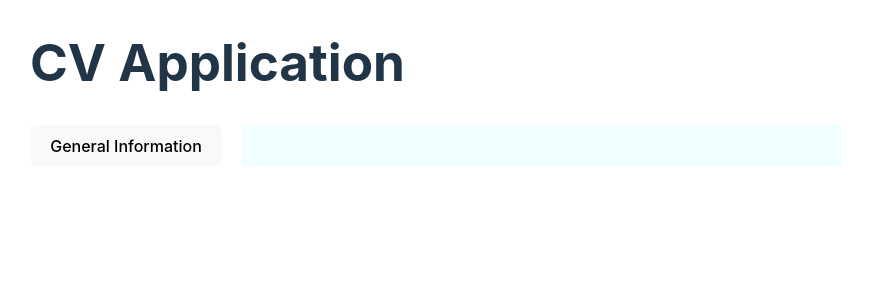
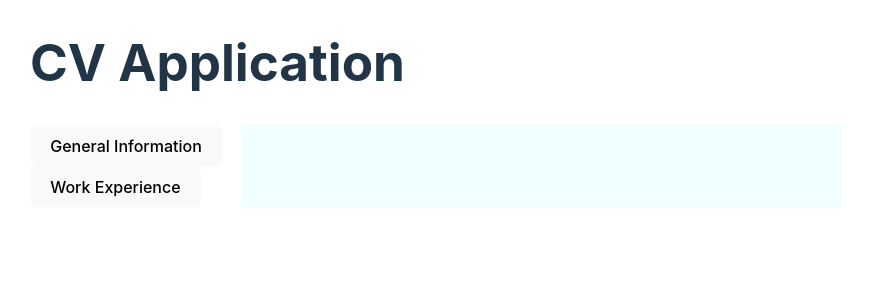
Before and after one commit to AnyueWang/odin_CV_application, a React (Vite) app in the folder cv_app/: page / in a window 1280 px wide. Shown: the top 300 px of the page, without its empty margins (204-1077 px from the left). Built offline with nearby package versions, Linux system fonts and the light colour scheme.

Commit message:
add: one job title in work experience to edit and display

```diff
--- a/cv_app/package.json
+++ b/cv_app/package.json
@@ -6,12 +6,13 @@
   "scripts": {
     "dev": "vite",
     "build": "vite build",
-    "lint": "eslint . --ext js,jsx --report-unused-disable-directives --max-warnings 0",
+    "lint": "eslint . --ext js,jsx --report-unused-disable-directives --max-warnings 0 --fix",
     "preview": "vite preview"
   },
   "dependencies": {
     "react": "^18.3.1",
-    "react-dom": "^18.3.1"
+    "react-dom": "^18.3.1",
+    "uuid": "^10.0.0"
   },
   "devDependencies": {
     "@types/react": "^18.3.3",
--- a/cv_app/src/App.jsx
+++ b/cv_app/src/App.jsx
@@ -2,6 +2,7 @@ import { useState } from 'react'
 import './App.css'
 import EditPage from './components/EditPage'
 import DisplayPage from './components/DisplayPage'
+import { v4 as uuidv4 } from 'uuid'
 
 function App() {
   const initialGeneralInfo = {
@@ -9,15 +10,23 @@ function App() {
     lastName: '',
     title: '',
   }
+  const initialWorkInfo = [{
+    id: uuidv4(),
+    jobTitle: '',
+  }]
 
   const [generalInfo, setGeneralInfo] = useState(initialGeneralInfo)
+  const [workInfo, setWorkInfo] = useState(initialWorkInfo)
 
   return (
     <>
       <h1>CV Application</h1>
       <div className='container'>
-        <EditPage generalInfo={generalInfo} setGeneralInfo={setGeneralInfo} />
-        <DisplayPage generalInfo={generalInfo} />
+        <EditPage
+          generalInfo={generalInfo} setGeneralInfo={setGeneralInfo}
+          workInfo={workInfo} setWorkInfo={setWorkInfo}
+        />
+        <DisplayPage generalInfo={generalInfo} workInfo={workInfo} />
       </div>
     </>
   )
--- a/cv_app/src/components/DisplayPage.jsx
+++ b/cv_app/src/components/DisplayPage.jsx
@@ -1,8 +1,17 @@
-const DisplayPage = ({generalInfo}) => {
+const DisplayPage = ({ generalInfo, workInfo }) => {
   return (
     <div className="display-page">
-      <p>{generalInfo.firstName + ' ' +generalInfo.lastName}</p>
+      <p>{generalInfo.firstName + ' ' + generalInfo.lastName}</p>
       <p>{generalInfo.title}</p>
+      {
+        workInfo.map(each => {
+          return (
+            <div key={each.id}>
+              <p>{each.jobTitle}</p>
+            </div>
+          )
+        })
+      }
     </div>
   )
 }
--- a/cv_app/src/components/EditPage.jsx
+++ b/cv_app/src/components/EditPage.jsx
@@ -1,9 +1,13 @@
 import { useState } from 'react'
 import GeneralInfo from './GeneralInfo'
+import WorkInfo from './WorkInfo'
 import ExpandBtn from './ExpandBtn'
 
-const EditPage = ({ generalInfo, setGeneralInfo }) => {
-  const infos = ['General Information']
+const EditPage = ({ generalInfo, setGeneralInfo, workInfo, setWorkInfo }) => {
+  const infos = [
+    'General Information',
+    'Work Experience',
+  ]
   const [expandInfo, setExpandInfo] = useState(null)
   const toggleExpand = (infoIdx) => {
     expandInfo === infoIdx
@@ -15,7 +19,9 @@ const EditPage = ({ generalInfo, setGeneralInfo }) => {
       <ExpandBtn isExpand={expandInfo===0} handleClick={()=>toggleExpand(0)} btnTag={infos[0]}>
         <GeneralInfo info={generalInfo} setInfo={setGeneralInfo} />
       </ExpandBtn>
-      {/* <WorkInfo /> */}
+      <ExpandBtn isExpand={expandInfo===1} handleClick={()=>toggleExpand(1)} btnTag={infos[1]}>
+        <WorkInfo info={workInfo} setInfo={setWorkInfo} />
+      </ExpandBtn>
     </div>
   )
 }
--- a/cv_app/src/components/WorkInfo.jsx
+++ b/cv_app/src/components/WorkInfo.jsx
@@ -1,5 +1,28 @@
-const WorkInfo = () => {
+const WorkInfo = ({ info, setInfo }) => {
+  return (
+    <form className="info-form">
+      {
+        info.map(eachExp => {
+          return (
+            <div key={eachExp.id}>
+              <label htmlFor={'job-title-' + eachExp.id}>Job title:</label>
+              <input
+                type="text"
+                id={'job-title-' + eachExp.id}
+                value={eachExp.jobTitle}
+                onChange={(e) => {
+                  const otherExps = info.filter(each => each.id !== eachExp.id)
+                  eachExp.jobTitle = e.target.value
+                  setInfo([...otherExps, eachExp])
+                }}
+              />
+            </div>
+          )
+        })
+      }
 
+    </form>
+  )
 }
 
 export default WorkInfo
```
Also changed, not shown: 1 other file (tests, documents, lock files or other folders).
